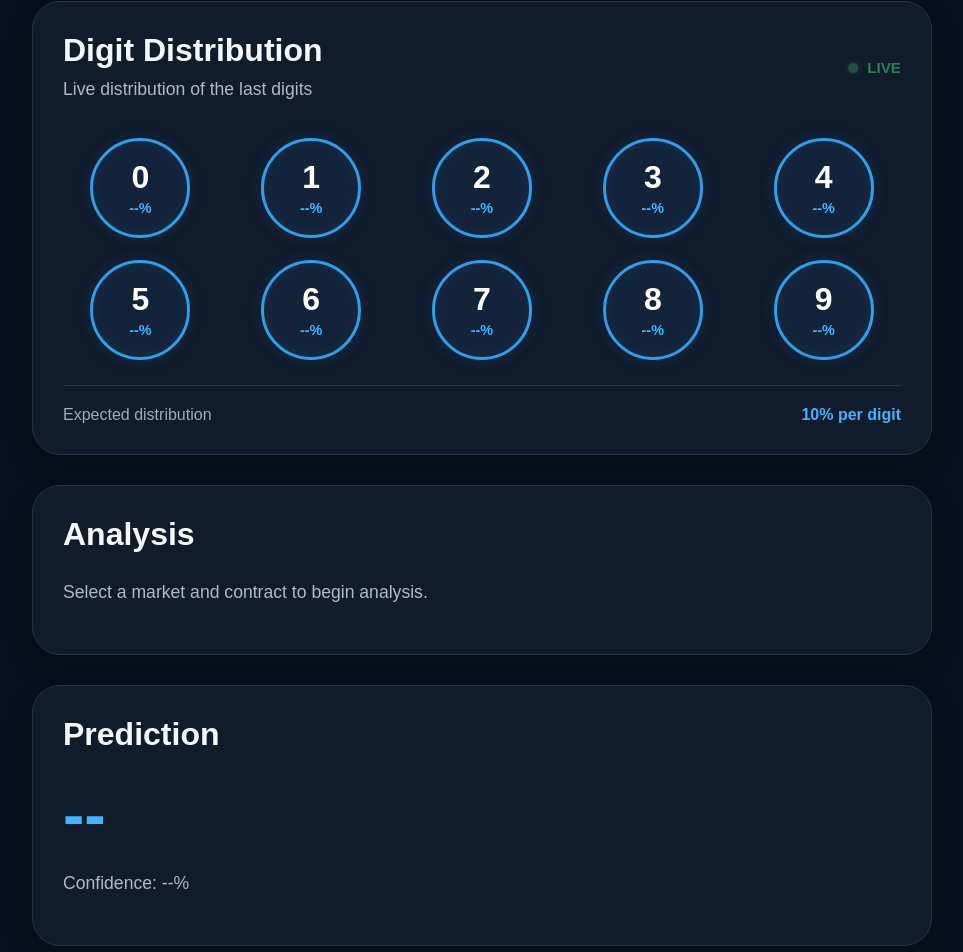
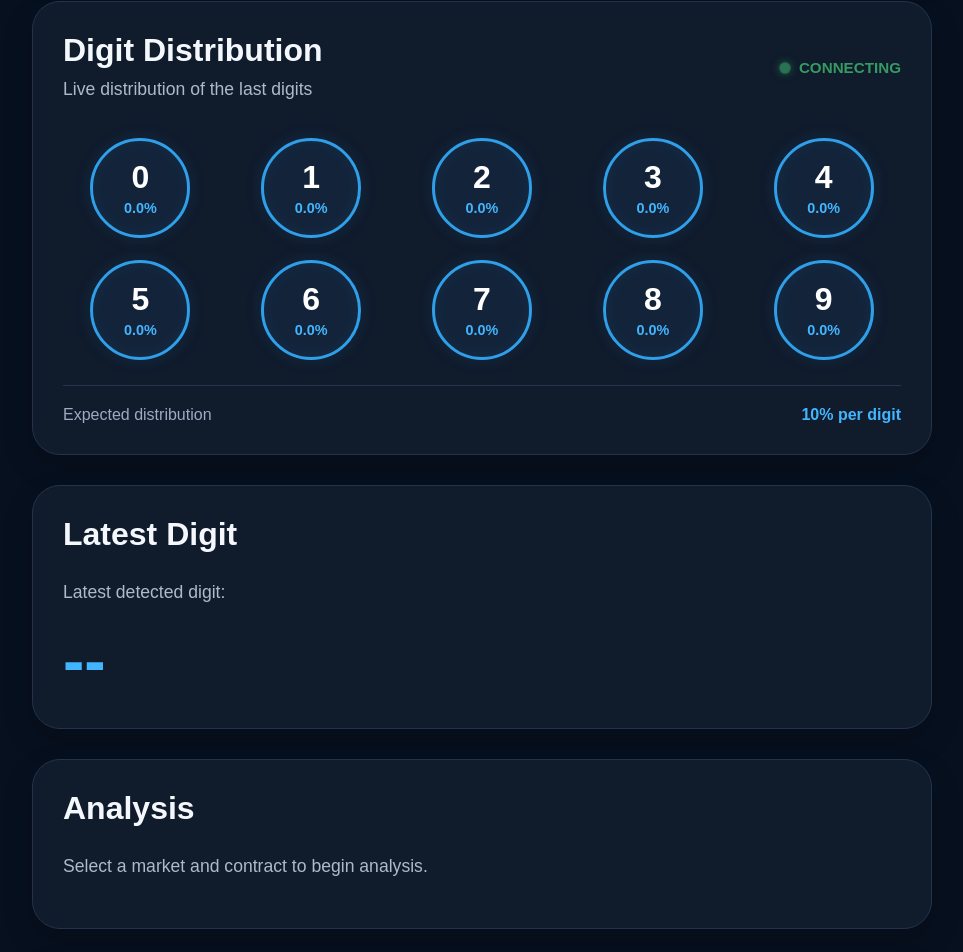
Before and after one commit to mwasjosayah/deriv-analyzer, a Next.js app: page / in a window 1280 px wide. Shown: the part 592-1544 px from the top of the page, without its empty margins (158-1121 px from the left). Built offline with nearby package versions, Linux system fonts and the light colour scheme; no server answers.

Commit message:
Update page.tsx

```diff
--- a/app/page.tsx
+++ b/app/page.tsx
@@ -1,24 +1,146 @@
 "use client";
 
-import { useState } from "react";
+import { useEffect, useState } from "react";
 
 const digits = Array.from({ length: 10 }, (_, i) => i);
 
+// Starting market.
+// We can make this selectable later.
+const SYMBOL = "1HZ100V";
+
 export default function Home() {
   const [market, setMarket] = useState("");
+  const [digitPercentages, setDigitPercentages] = useState<number[]>(
+    Array(10).fill(0)
+  );
+
+  const [lastDigit, setLastDigit] = useState<number | null>(null);
+  const [connectionStatus, setConnectionStatus] = useState("CONNECTING");
+
+  useEffect(() => {
+    const ws = new WebSocket(
+      "wss://api.derivws.com/trading/v1/options/ws/public"
+    );
+
+    ws.onopen = () => {
+      setConnectionStatus("LIVE");
+
+      ws.send(
+        JSON.stringify({
+          ticks_history: SYMBOL,
+          count: 100,
+          end: "latest",
+          style: "ticks",
+          subscribe: 1,
+        })
+      );
+    };
+
+    ws.onmessage = (event) => {
+      try {
+        const data = JSON.parse(event.data);
+
+        /*
+         * Historical tick data
+         */
+        if (data.msg_type === "history" && data.history?.prices) {
+          const prices = data.history.prices;
+
+          updateDigitDistribution(prices);
+        }
+
+        /*
+         * Live tick
+         */
+        if (data.msg_type === "tick" && data.tick?.quote !== undefined) {
+          const quote = data.tick.quote;
+
+          updateDigitDistribution([quote]);
+
+          const digit = getLastDigit(quote);
+
+          setLastDigit(digit);
+        }
+      } catch (error) {
+        console.error("Data error:", error);
+      }
+    };
+
+    ws.onerror = () => {
+      setConnectionStatus("ERROR");
+    };
+
+    ws.onclose = () => {
+      setConnectionStatus("DISCONNECTED");
+    };
+
+    return () => {
+      ws.close();
+    };
+  }, []);
+
+  /*
+   * Extract the final digit from a Deriv quote.
+   */
+  function getLastDigit(price: number): number {
+    const priceString = price.toString();
+
+    const decimalPart = priceString.split(".")[1] || "";
+
+    if (decimalPart.length === 0) {
+      return price % 10;
+    }
+
+    return Number(decimalPart[decimalPart.length - 1]);
+  }
+
+  /*
+   * Calculate digit distribution.
+   */
+  function updateDigitDistribution(prices: number[]) {
+    if (!prices.length) return;
+
+    const counts = Array(10).fill(0);
+
+    prices.forEach((price) => {
+      const digit = getLastDigit(Number(price));
+
+      if (digit >= 0 && digit <= 9) {
+        counts[digit]++;
+      }
+    });
+
+    const total = prices.length;
+
+    const percentages = counts.map((count) =>
+      Number(((count / total) * 100).toFixed(1))
+    );
+
+    setDigitPercentages(percentages);
+  }
 
   return (
     <main className="dashboard">
 
       {/* HEADER */}
+
       <header className="hero">
         <h1>Deriv Analyzer</h1>
-        <p className="author">by Mwas Josayah</p>
-        <p className="subtitle">Smart Market Analysis</p>
+
+        <p className="author">
+          by Mwas Josayah
+        </p>
+
+        <p className="subtitle">
+          Smart Market Analysis
+        </p>
       </header>
 
+
       {/* MARKET TYPE */}
+
       <section className="card market-card">
+
         <h2>Market Type</h2>
 
         <div className="market-buttons">
@@ -45,70 +167,139 @@ export default function Home() {
           </button>
 
         </div>
+
       </section>
 
+
       {/* DIGIT DISTRIBUTION */}
+
       <section className="card digit-card">
 
         <div className="section-heading">
 
           <div>
             <h2>Digit Distribution</h2>
-            <p>Live distribution of the last digits</p>
+
+            <p>
+              Live distribution of the last digits
+            </p>
           </div>
 
-          {/* LIVE INDICATOR */}
+
+          {/* LIVE */}
+
           <span className="live-indicator">
+
             <span className="live-dot"></span>
-            LIVE
+
+            {connectionStatus}
+
           </span>
 
         </div>
 
+
         {/* DIGIT CIRCLES */}
+
         <div className="digit-grid">
 
           {digits.map((digit) => (
-            <div className="digit-item" key={digit}>
+
+            <div
+              className="digit-item"
+              key={digit}
+            >
 
               <div className="digit-circle">
-                <span className="digit-number">{digit}</span>
-                <span className="digit-percent">--%</span>
+
+                <span className="digit-number">
+                  {digit}
+                </span>
+
+                <span className="digit-percent">
+                  {digitPercentages[digit].toFixed(1)}%
+                </span>
+
               </div>
 
             </div>
+
           ))}
 
         </div>
 
+
         {/* EXPECTED DISTRIBUTION */}
+
         <div className="distribution-info">
-          <span>Expected distribution</span>
-          <strong>10% per digit</strong>
+
+          <span>
+            Expected distribution
+          </span>
+
+          <strong>
+            10% per digit
+          </strong>
+
         </div>
 
       </section>
 
-      {/* ANALYSIS */}
+
+      {/* LAST DIGIT */}
+
       <section className="card">
-        <h2>Analysis</h2>
+
+        <h2>
+          Latest Digit
+        </h2>
 
         <p>
-          {market
-            ? "Market selected. Analysis will appear here."
-            : "Select a market and contract to begin analysis."}
+          Latest detected digit:
         </p>
+
+        <strong className="prediction-value">
+          {lastDigit === null ? "--" : lastDigit}
+        </strong>
+
       </section>
 
-      {/* PREDICTION */}
-      <section className="card prediction-card">
-        <h2>Prediction</h2>
 
-        <strong className="prediction-value">--</strong>
+      {/* ANALYSIS */}
+
+      <section className="card">
+
+        <h2>
+          Analysis
+        </h2>
 
         <p>
-          Confidence: <span>--%</span>
+
+          {market
+            ? `Market selected: ${market.replace("-", " ").toUpperCase()}`
+            : "Select a market and contract to begin analysis."}
+
         </p>
+
+      </section>
+
+
+      {/* PREDICTION */}
+
+      <section className="card prediction-card">
+
+        <h2>
+          Prediction
+        </h2>
+
+        <strong className="prediction-value">
+          --
+        </strong>
+
+        <p>
+          Confidence: --%
+        </p>
+
       </section>
 
     </main>
```
